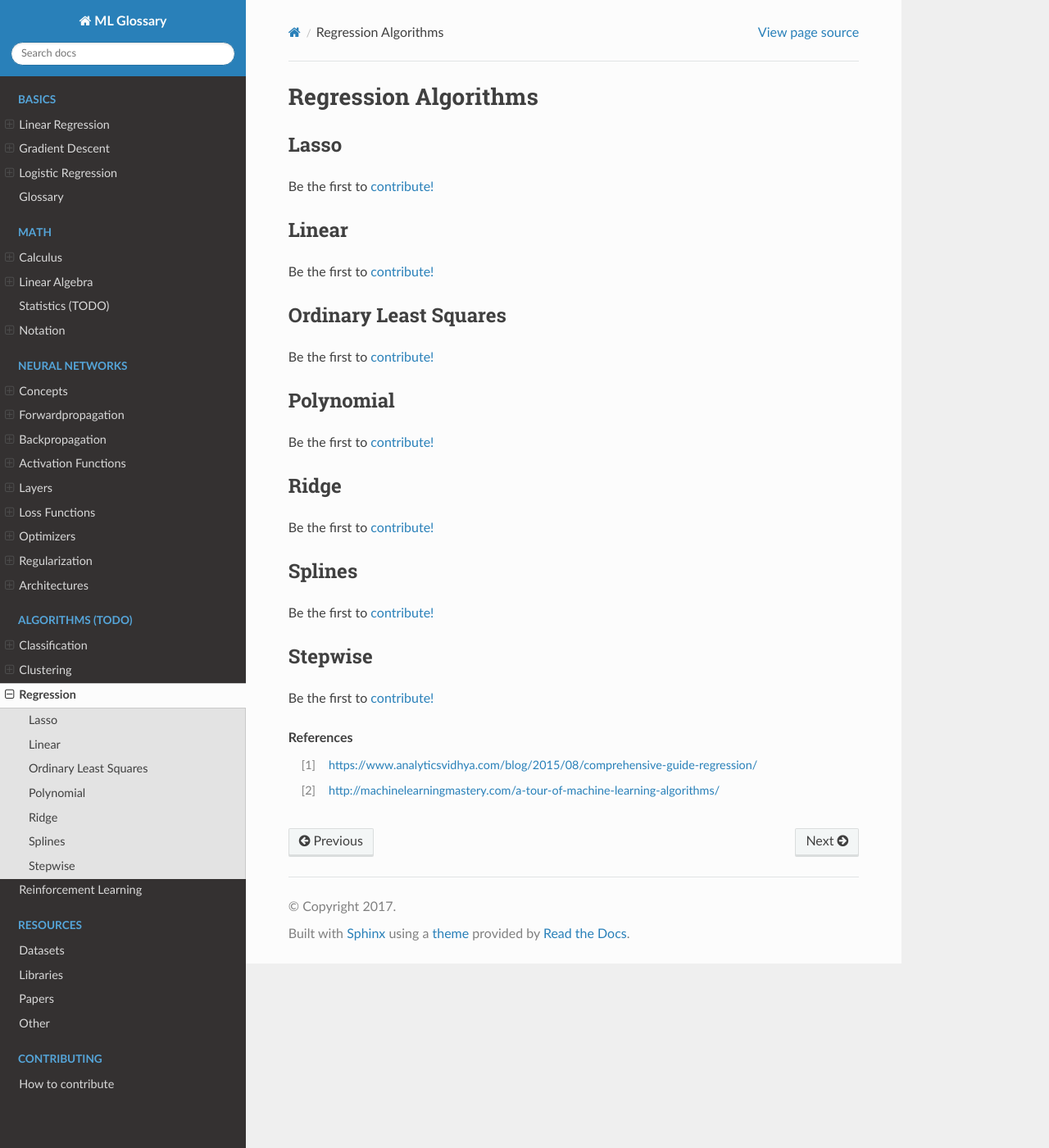
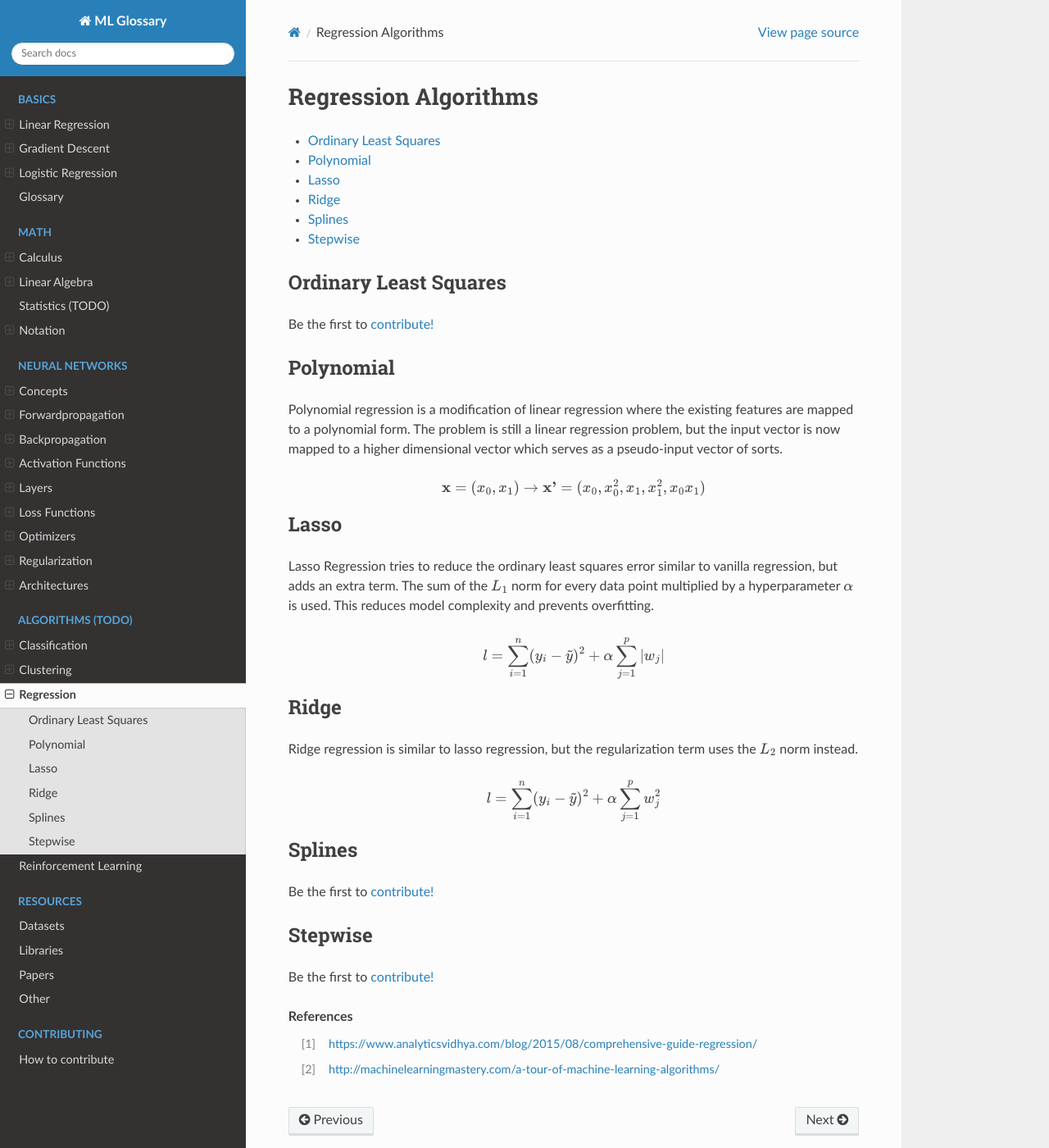
Before and after one commit to bfortuner/ml-glossary, a Sphinx documentation site: the page built from docs/regression_algos.rst, in a window 1280 px wide and 1400 px high. Shown: the whole window at 82% size. Built offline with Sphinx 7.4.7 and the Read the Docs theme 2.0.0, drawn with Linux system fonts in a browser that asks for light colours; pages that are not in the unit, such as notebooks, are missing from menus.

Commit message:
added content for regression (#117)

```diff
--- a/docs/regression_algos.rst
+++ b/docs/regression_algos.rst
@@ -4,36 +4,50 @@
 Regression Algorithms
 =====================
 
+.. contents:: :local:
 
-Lasso
-=====
-
-Be the first to `contribute! <https://github.com/bfortuner/ml-cheatsheet>`__
-
-Linear
-======
-
-Be the first to `contribute! <https://github.com/bfortuner/ml-cheatsheet>`__
 
 Ordinary Least Squares
 ======================
 
 Be the first to `contribute! <https://github.com/bfortuner/ml-cheatsheet>`__
 
+
 Polynomial
 ==========
 
-Be the first to `contribute! <https://github.com/bfortuner/ml-cheatsheet>`__
+Polynomial regression is a modification of linear regression where the existing features are mapped to a polynomial form. The problem is still a linear regression problem, but the input vector is now mapped to a higher dimensional vector which serves as a pseudo-input vector of sorts.
+
+.. math::
+
+    \textbf{x} = (x_0, x_1) \rightarrow \textbf{x'} = (x_0, x^2_0, x_1, x^2_1, x_0x_1)
+
+
+Lasso
+=====
+
+Lasso Regression tries to reduce the ordinary least squares error similar to vanilla regression, but adds an extra term. The sum of the :math:`L_1` norm for every data point multiplied by a hyperparameter :math:`\alpha` is used. This reduces model complexity and prevents overfitting.
+
+.. math::
+
+    l = \sum_{i=1}^n (y_i - \tilde{y})^2 + \alpha \sum_{j=1}^p |w_j|
+
 
 Ridge
 =====
 
-Be the first to `contribute! <https://github.com/bfortuner/ml-cheatsheet>`__
+Ridge regression is similar to lasso regression, but the regularization term uses the :math:`L_2` norm instead.
+
+.. math::
+
+    l = \sum_{i=1}^n (y_i - \tilde{y})^2 + \alpha \sum_{j=1}^p w^2_j
+
 
 Splines
 =======
 
 Be the first to `contribute! <https://github.com/bfortuner/ml-cheatsheet>`__
+
 
 Stepwise
 ========
```
